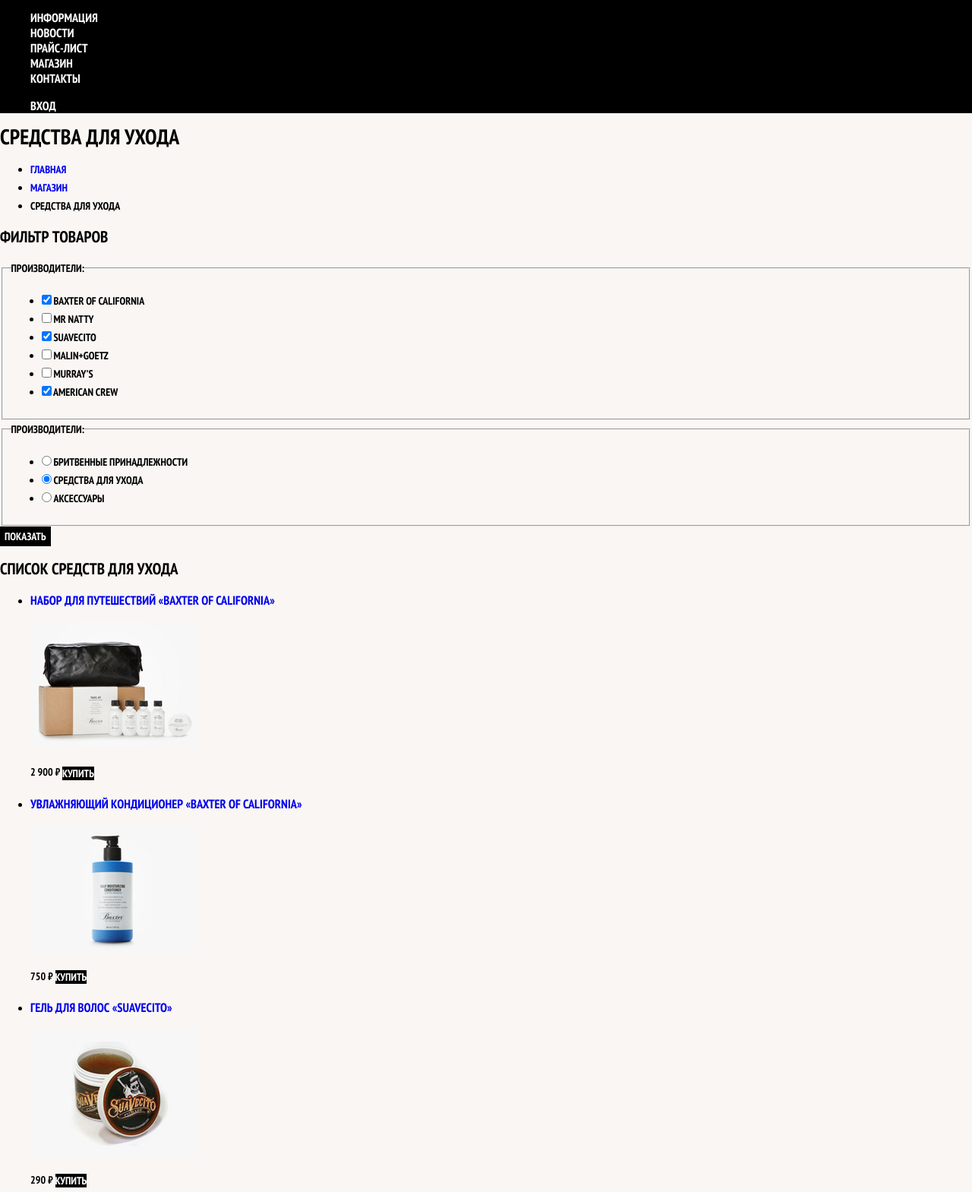
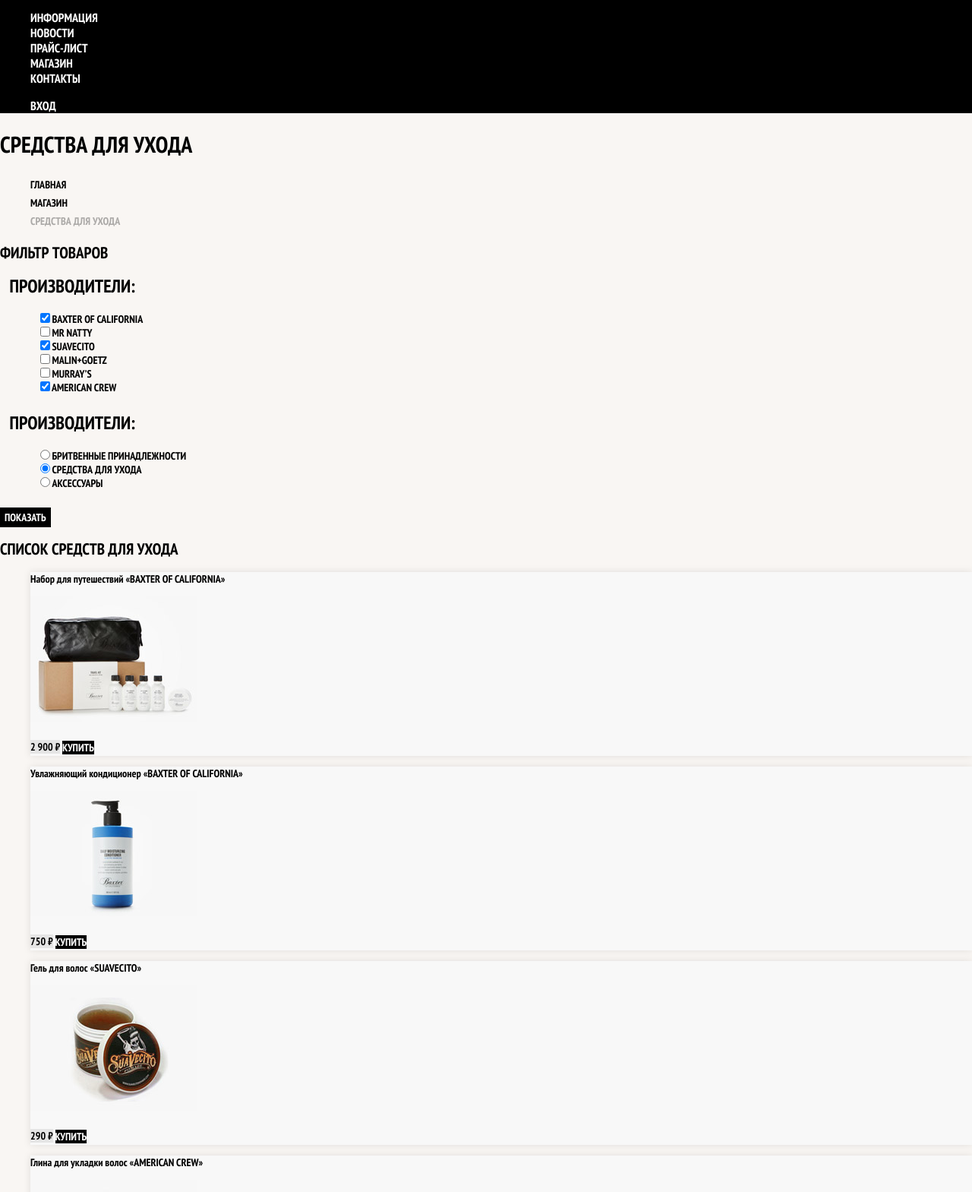
Before and after one commit to nikitadnet/barbershop, a plain HTML site: page catalog.html in a window 1280 px wide. Shown: the part 31-1600 px from the top of the page at 76% size. Drawn offline with Linux system fonts and the light colour scheme.

Commit message:
Добавляет базовую стилизацию каталога

```diff
--- a/css/main.css
+++ b/css/main.css
@@ -122,6 +122,122 @@ a {
   border-color: #663d15;
 }
 
+.page-title {
+  font-size: 30px;
+  line-height: 42px;
+}
+
+.breadcrumbs {
+  list-style: none;
+}
+
+.breadcrumbs a {
+  color: #000000;
+}
+
+.breadcrumbs a:hover,
+.breadcrumbs a:focus {
+  text-decoration: underline;
+}
+
+.breadcrumbs-current {
+  color: #aba9a7;
+}
+
+.filter fieldset {
+  border: none;
+}
+
+.filter legend {
+  font-size: 24px;
+  line-height: 30px;
+}
+
+.filter ul {
+  list-style: none;
+  line-height: 18px;
+}
+
+.filter-input:hover + label,
+.filter-input:focus + label {
+  color: #663d15;
+}
+
+.filter-input:disabled + label {
+  color: #000000;
+
+  opacity: 0.5;
+}
+
+.catalog-list {
+  list-style: none;
+}
+
+.catalog-item {
+  background-color: #f8f8f8;
+  box-shadow: 0 0 10px rgba(0, 0, 0, 0.1);
+}
+
+.catalog-item:hover {
+  box-shadow: 0 0 10px rgba(0, 0, 0, 0.2);
+}
+
+.catalog-item a {
+  color: #000000;
+}
+
+.catalog-item h3 {
+  font-size: 14px;
+  line-height: 18px;
+}
+
+.catalog-category {
+  text-transform: none;
+}
+
+.catalog-item-price b {
+  font-size: 14px;
+  line-height: 20px;
+  text-align: center;
+
+  background-color: #e5e5e5;
+}
+
+.catalog-item-price .button {
+  line-height: 20px;
+  color: #ffffff;
+}
+
+.pagination-list {
+  list-style: none;
+}
+
+.pagination-item a {
+  color: #ffffff;
+
+  background-color: #000000;
+}
+
+.pagination-item a:hover,
+.pagination-item a:focus,
+.pagination-item a:active {
+  background-color: #663d15;
+}
+
+.pagination-item-current a {
+  color: #000000;
+
+  background-color: #ffffff;
+}
+
+.pagination-item-current a:hover,
+.pagination-item-current a:focus,
+.pagination-item-current a:active {
+  color: #000000;
+
+  background-color: #ffffff;
+}
+
 .main-footer {
   color: #ffffff;
 
```
